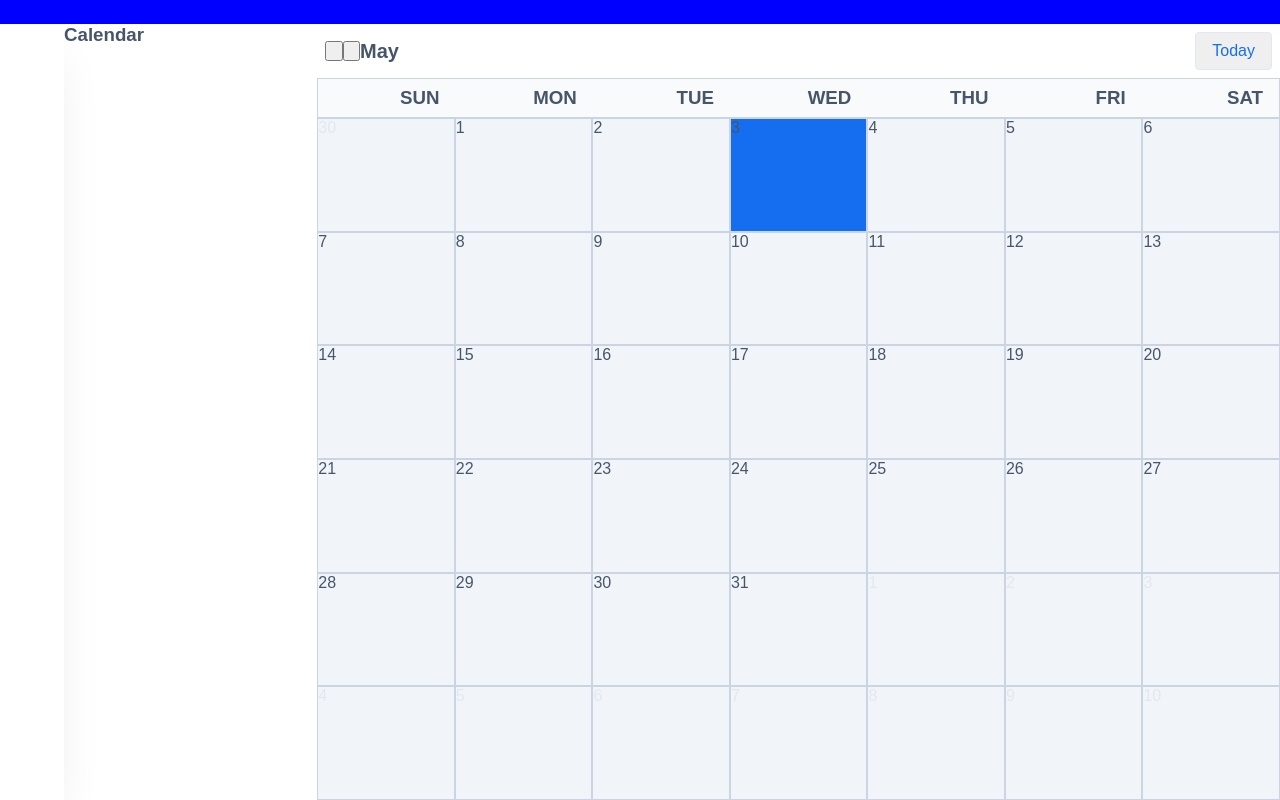
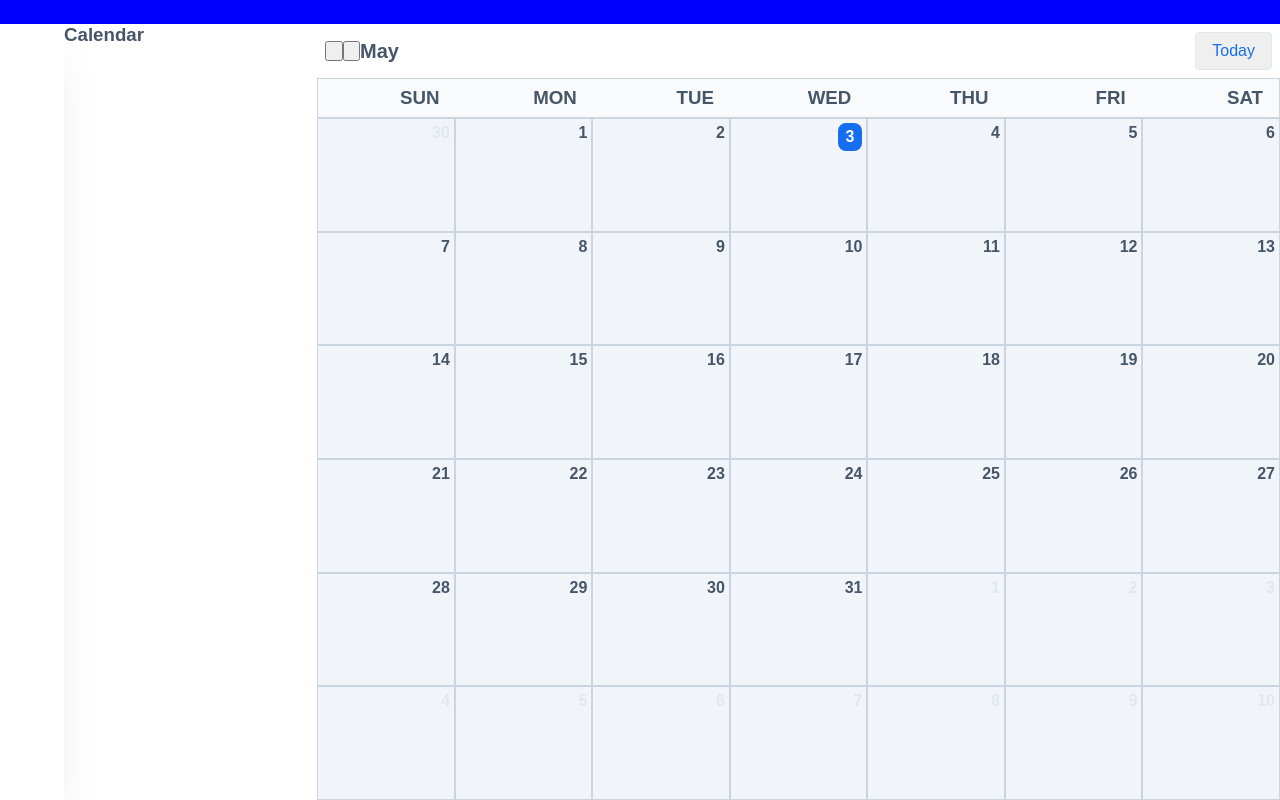
Before and after one commit to mmfallacy/task-space, a SvelteKit app: page /calendar in a window 1280 px wide. Built offline with nearby package versions, Linux system fonts and the light colour scheme; some icons are missing.

Commit message:
feat: view item styling

```diff
--- a/src/components/Calendar/ViewItem.svelte
+++ b/src/components/Calendar/ViewItem.svelte
@@ -9,10 +9,12 @@
 </script>
 
 <div class={clsx(variant, 'item', tasks.length > 0 && 'has-task')}>
-    {format(date, 'd')}
-    {#each tasks as task}
-        <p>T:{task.name}</p>
-    {/each}
+    <span><header>{format(date, 'd')}</header></span>
+    <div class="list">
+        {#each tasks as task}
+            <p>T:{task.name}</p>
+        {/each}
+    </div>
 </div>
 
 <style>
@@ -23,6 +25,8 @@
 
         background: #f1f5f9;
         border: 0.5px solid #cbd5e1;
+        display: flex;
+        flex-direction: column;
     }
     .inactive {
         color: #e2e8f0;
@@ -33,7 +37,36 @@
     .has-task {
         background: #f8fafc;
     }
-    .today {
+
+    .item span {
+        font-weight: 600;
+        font-size: 16px;
+        line-height: 20px;
+        display: flex;
+        flex-direction: row-reverse;
+
+        padding: 4px;
+    }
+    .today header {
+        padding: 4px 8px;
         background: #156ef0;
+        border-radius: 8px;
+        color: white;
+    }
+
+    .item .list {
+        max-height: 10svh;
+
+        padding: 8px;
+        padding-top: 0;
+
+        overflow-x: hidden;
+        overflow-y: scroll;
+        -ms-overflow-style: none; /* Internet Explorer 10+ */
+        scrollbar-width: none; /* Firefox */
+    }
+
+    .item .list::-webkit-scrollbar {
+        display: none; /* Safari and Chrome */
     }
 </style>
```
